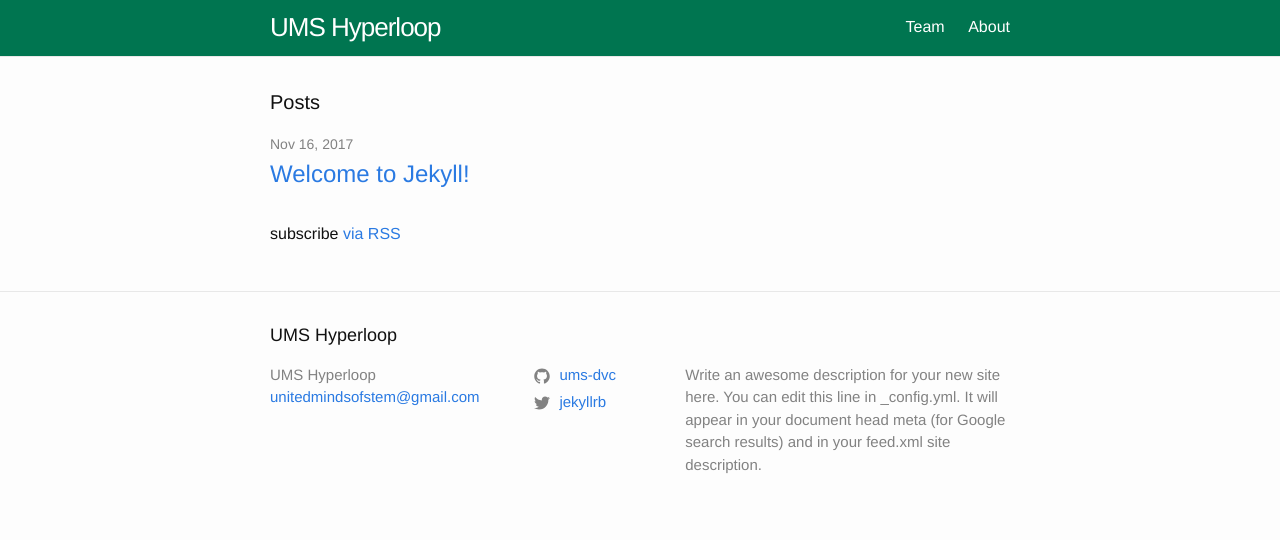
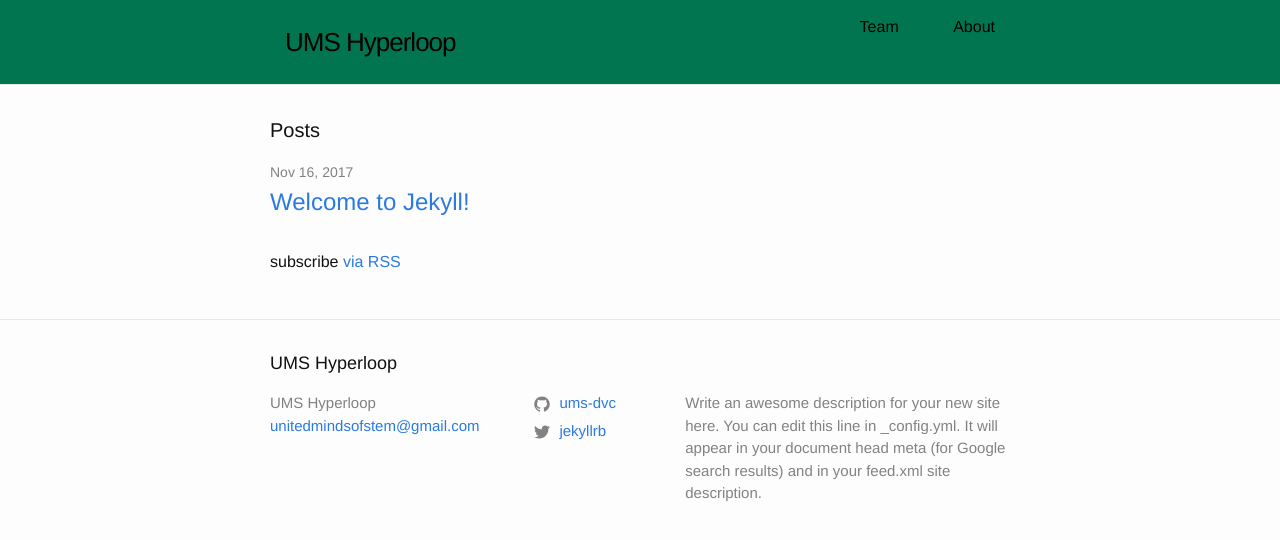
Before and after one commit to ums-dvc/ums-dvc.github.io, a Jekyll site: the page built from index.md, in a window 1280 px wide. Shown: the top 540 px of the page. Built offline with Jekyll 4.4.1, drawn with Linux system fonts in a browser that asks for light colours.

Commit message:
header button

```diff
--- a/assets/main.scss
+++ b/assets/main.scss
@@ -22,3 +22,17 @@
     color: #212121;
   }
 }
+.site-header a:link, .site-header a:visited {
+ background-color: transparent;
+color: black;
+padding: 15px 15px;
+margin: 0px, 0px;
+border: 0px, 0px;
+text-align: center;
+text-decoration: none;
+display: inline-block;
+}
+
+.site-header a:hover, .site-header a:active {
+background-color: darkseagreen;
+}
```
